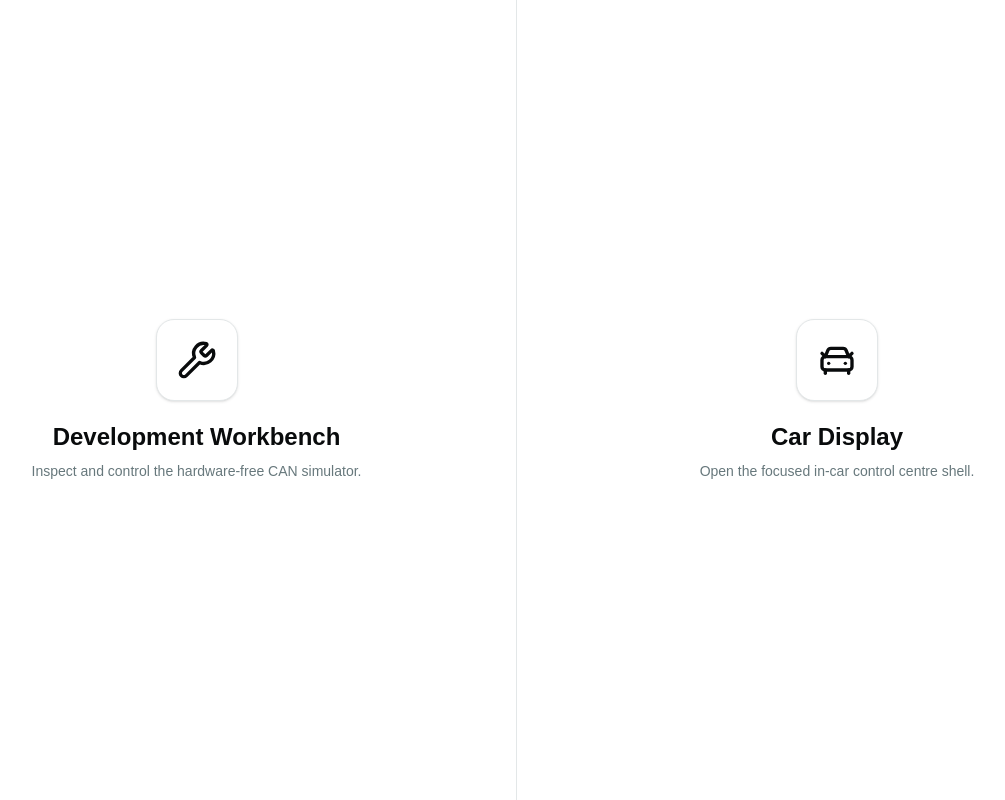
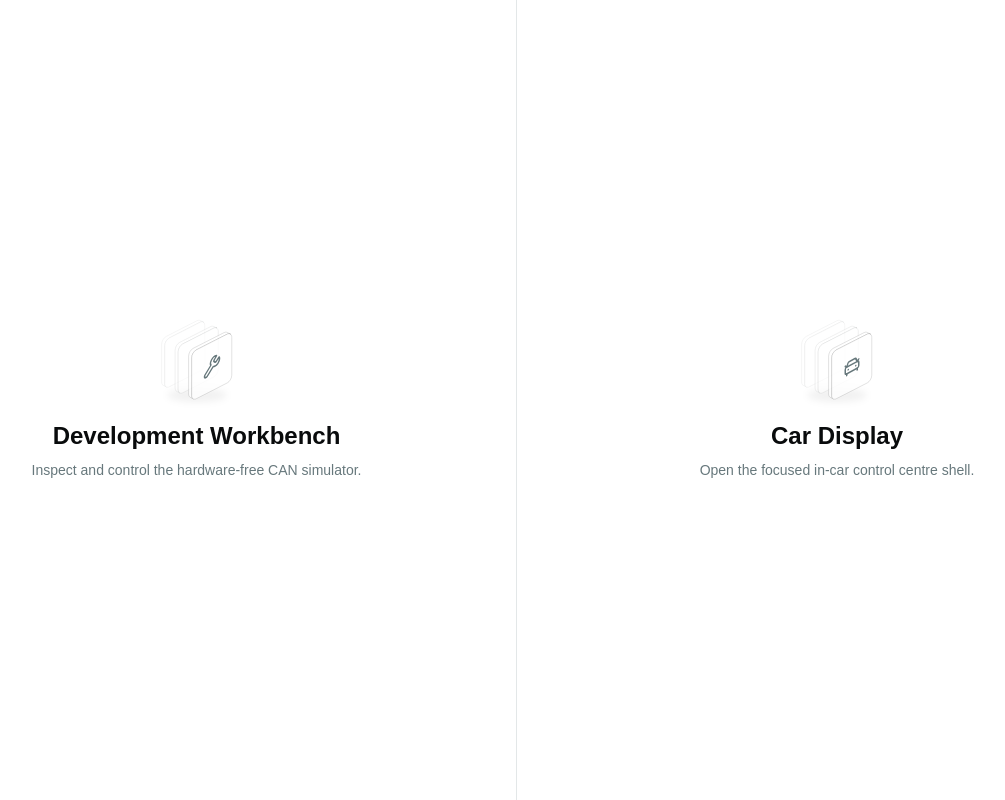
Before and after one commit to AidanZealley/e87canbus, a React (Vite) app in the folder frontend/: page / in a window 1280 px wide. Shown: the whole page, without its empty margins (123-1128 px from the left). Built offline with nearby package versions, Linux system fonts and the light colour scheme; no server answers.

Commit message:
Home icon changes

```diff
--- /dev/null
+++ b/frontend/src/components/reui/icon-stack.tsx
@@ -0,0 +1,90 @@
+import { cn } from "@/lib/utils"
+
+type IconStackProps = React.ComponentProps<"div">
+
+function IconStack({ className, children, style, ...props }: IconStackProps) {
+  return (
+    <div
+      data-slot="icon-stack"
+      className={cn(
+        "text-foreground **:data-[slot=icon-stack-layer]:fill-background relative h-20 w-18",
+        className
+      )}
+      style={
+        {
+          "--icon-stack-content-x": "71%",
+          "--icon-stack-content-y": "58%",
+          ...style,
+        } as React.CSSProperties
+      }
+      {...props}
+    >
+      <svg
+        aria-hidden="true"
+        viewBox="0 0 72 81"
+        fill="none"
+        className="h-full w-full overflow-visible"
+      >
+        <ellipse
+          cx="36"
+          cy="76"
+          rx="30"
+          ry="7"
+          fill="currentColor"
+          fillOpacity="0.055"
+          className="blur-[4px]"
+        />
+
+        <IconStackLayer opacity="0.4" />
+        <IconStackLayer opacity="0.6" x={13.65} y={6.04} />
+        <IconStackLayer opacity="0.8" x={27.32} y={12.08} active />
+      </svg>
+
+      {children ? (
+        <div
+          data-slot="icon-stack-content"
+          className="text-muted-foreground pointer-events-none absolute top-[var(--icon-stack-content-y)] left-[var(--icon-stack-content-x)] flex -translate-x-1/2 -translate-y-1/2 scale-x-90 -skew-y-26 items-center justify-center"
+        >
+          {children}
+        </div>
+      ) : null}
+    </div>
+  )
+}
+
+function IconStackLayer({
+  active = false,
+  opacity,
+  x = 0,
+  y = 0,
+}: {
+  active?: boolean
+  opacity: string
+  x?: number
+  y?: number
+}) {
+  return (
+    <g opacity={opacity} transform={`translate(${x} ${y})`}>
+      <path
+        data-slot="icon-stack-layer"
+        d="M42.2538 2.046C41.4408 1.6325 40.3965 1.6677 39.2612 2.2424L7.9616 18.1934C5.3895 19.5039 3.301 23.1064 3.301 26.2322V64.3226C3.301 66.0677 3.9458 67.2943 4.962 67.8199L1.8363 66.229C0.8201 65.7104 0.1753 64.4771 0.1753 62.732V24.6412C0.1753 21.5085 2.2638 17.913 4.8359 16.6024L36.1355 0.6515C37.2778 0.0698 38.322 0.0416 39.128 0.4551L42.2538 2.046Z"
+        stroke="currentColor"
+        strokeOpacity={active ? "0.3" : "0.2"}
+        strokeWidth="0.5"
+        strokeLinecap="round"
+        strokeLinejoin="round"
+      />
+      <path
+        data-slot="icon-stack-layer"
+        d="M42.2545 2.0456C43.2707 2.5643 43.9155 3.7979 43.9155 5.543V43.6337C43.9155 46.7665 41.827 50.3616 39.2549 51.6722L7.9554 67.6235C6.813 68.2052 5.7687 68.2331 4.9628 67.8196C3.9465 67.301 3.3018 66.0673 3.3018 64.3222V26.2318C3.3018 23.0991 5.3903 19.5036 7.9624 18.193L39.2619 2.2421C40.4043 1.6604 41.4486 1.6321 42.2545 2.0456Z"
+        stroke="currentColor"
+        strokeOpacity={active ? "0.3" : "0.2"}
+        strokeWidth="0.5"
+        strokeLinecap="round"
+        strokeLinejoin="round"
+      />
+    </g>
+  )
+}
+
+export { IconStack, type IconStackProps }
--- a/frontend/src/routes/index.tsx
+++ b/frontend/src/routes/index.tsx
@@ -1,5 +1,6 @@
 import { CarFrontIcon, WrenchIcon } from "lucide-react"
 import { Link, createFileRoute } from "@tanstack/react-router"
+import { IconStack } from "@/components/reui/icon-stack"
 
 export const Route = createFileRoute("/")({
   component: ModeChooser,
@@ -12,9 +13,12 @@ function ModeChooser() {
         to="/dev"
         className="group flex min-h-64 flex-col items-center justify-center gap-5 border-b p-8 text-center transition-colors outline-none hover:bg-muted/60 focus-visible:z-10 focus-visible:ring-4 focus-visible:ring-ring/40 md:border-r md:border-b-0"
       >
-        <span className="rounded-2xl border bg-card p-5 text-card-foreground shadow-sm transition-transform group-hover:-translate-y-1">
-          <WrenchIcon className="size-10" aria-hidden="true" />
-        </span>
+        <IconStack
+          aria-hidden="true"
+          className="transition-transform group-hover:-translate-y-1"
+        >
+          <WrenchIcon className="size-5" />
+        </IconStack>
         <span>
           <span className="block text-2xl font-semibold">
             Development Workbench
@@ -28,9 +32,12 @@ function ModeChooser() {
         to="/car"
         className="group flex min-h-64 flex-col items-center justify-center gap-5 p-8 text-center transition-colors outline-none hover:bg-muted/60 focus-visible:z-10 focus-visible:ring-4 focus-visible:ring-ring/40"
       >
-        <span className="rounded-2xl border bg-card p-5 text-card-foreground shadow-sm transition-transform group-hover:-translate-y-1">
-          <CarFrontIcon className="size-10" aria-hidden="true" />
-        </span>
+        <IconStack
+          aria-hidden="true"
+          className="transition-transform group-hover:-translate-y-1"
+        >
+          <CarFrontIcon className="size-5" />
+        </IconStack>
         <span>
           <span className="block text-2xl font-semibold">Car Display</span>
           <span className="mt-2 block max-w-sm text-sm text-muted-foreground">
```
